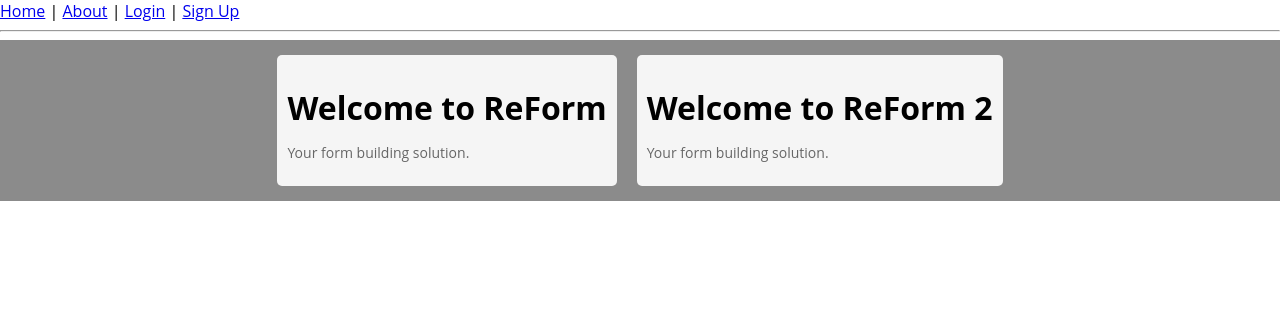
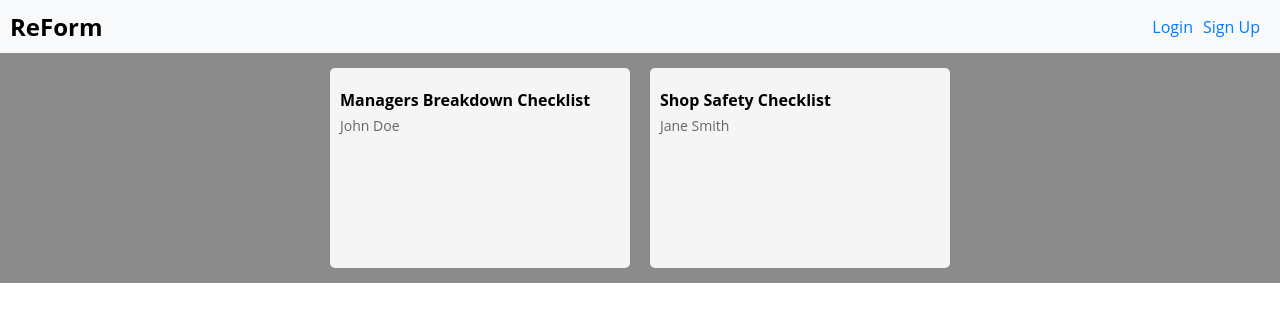
Before and after one commit to ernstnolte/custom-forms, a Django app: page / in a window 1280 px wide. Shown: the top 322 px of the page. Run offline with Django 5.2, Linux system fonts and the light colour scheme.

Commit message:
Update card content and styles

```diff
--- a/main_app/static/main_app/css/global.css
+++ b/main_app/static/main_app/css/global.css
@@ -20,16 +20,21 @@ body {
     padding: 5px;
 }
 .card {
+    height: 200px;
+    width: 300px;
     background-color: #f5f5f5;
     border-radius: 5px;
     padding: 10px;
     margin: 10px;
 }
 .card h1 {
+    font-size: 16px;
     font-weight: bold;
-    margin-bottom: 5px;
+    margin-bottom: 0px;
 }
 .card p {
     font-size: 14px;
+    margin-top: 5px;
+    margin-bottom: 5px;
     color: #666;
 }
--- a/main_app/templates/main_app/index.html
+++ b/main_app/templates/main_app/index.html
@@ -10,12 +10,12 @@
     {% include 'main_app/nav.html' %}
     <div class="top-section">
         <div class="card">
-            <h1>Welcome to ReForm</h1>
-            <p>Your form building solution.</p>
+            <h1>Managers Breakdown Checklist</h1>
+            <p>John Doe</p>
         </div>
         <div class="card">
-            <h1>Welcome to ReForm 2</h1>
-            <p>Your form building solution.</p>
+            <h1>Shop Safety Checklist</h1>
+            <p>Jane Smith</p>
         </div>
     </div>
 </body>
--- a/main_app/templates/main_app/nav.html
+++ b/main_app/templates/main_app/nav.html
@@ -1,12 +1,38 @@
+<style>
+    nav {
+        background-color: #f8f9fa;
+        padding: 10px;
+        display: flex;
+        align-items: center;
+        justify-content: space-between;
+    }
+    nav h1 {
+        margin: 0;
+    }
+    nav div {
+        display: flex;
+        align-items: center;
+        gap: 10px;
+        margin-right: 10px;
+    }
+    nav a {
+        text-decoration: none;
+        color: #007bff;
+    }
+    nav a:hover {
+        text-decoration: underline;
+    }
+</style>
+
 <nav>
-    <a href="/">Home</a> |
-    <a href="/about/">About</a> |
-    {% if user.is_authenticated %}
-        <span>Hi, {{ user.username }}</span> |
-        <a href="{% url 'logout' %}">Logout</a>
-    {% else %}
-        <a href="{% url 'login' %}">Login</a> |
-        <a href="{% url 'signup' %}">Sign Up</a>
-    {% endif %}
+    <h1 href="/">ReForm</h1>
+    <div>
+        {% if user.is_authenticated %}
+            <span>Hi, {{ user.username }}</span>
+            <a href="{% url 'logout' %}">Logout</a>
+        {% else %}
+            <a href="{% url 'login' %}">Login</a>
+            <a href="{% url 'signup' %}">Sign Up</a>
+        {% endif %}
+    </div>
 </nav>
-<hr>
```
